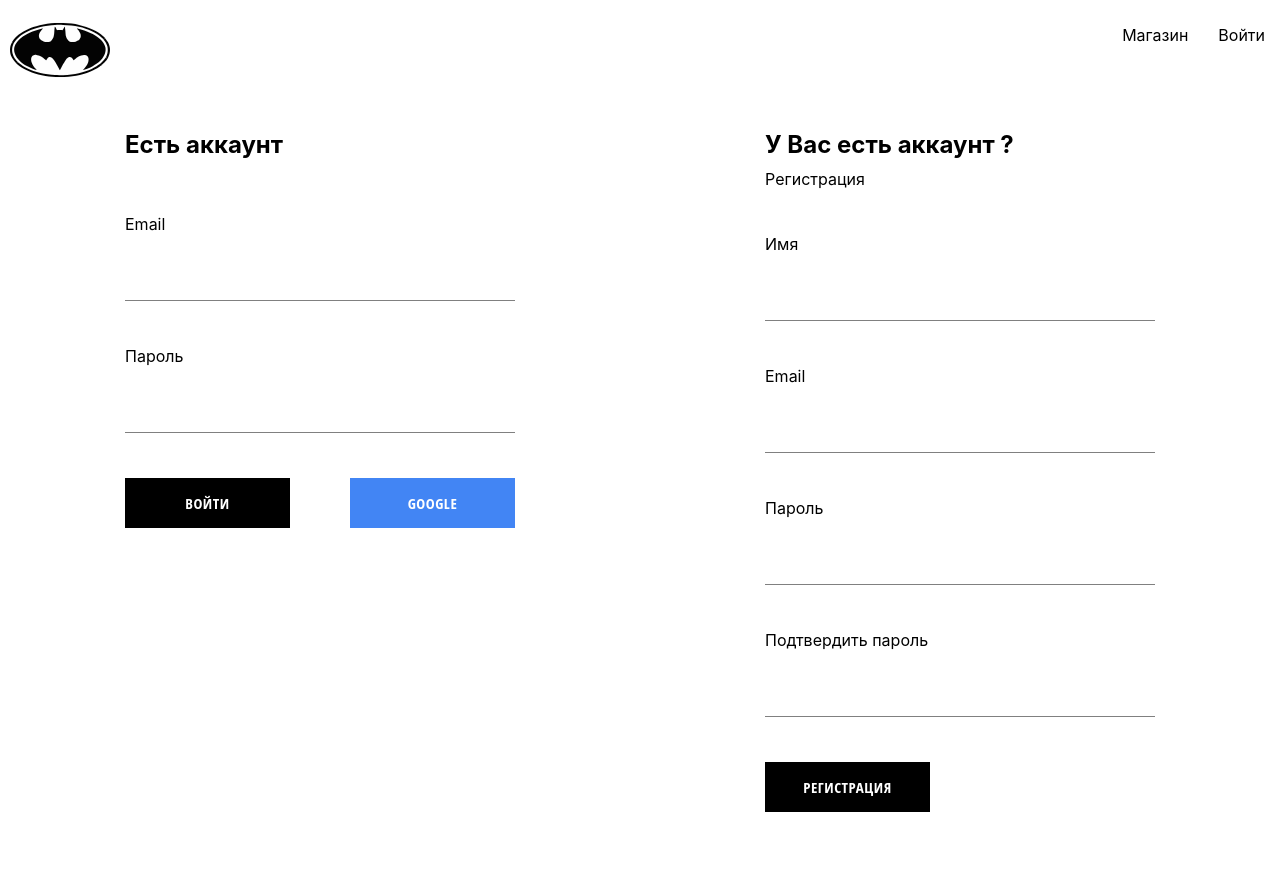
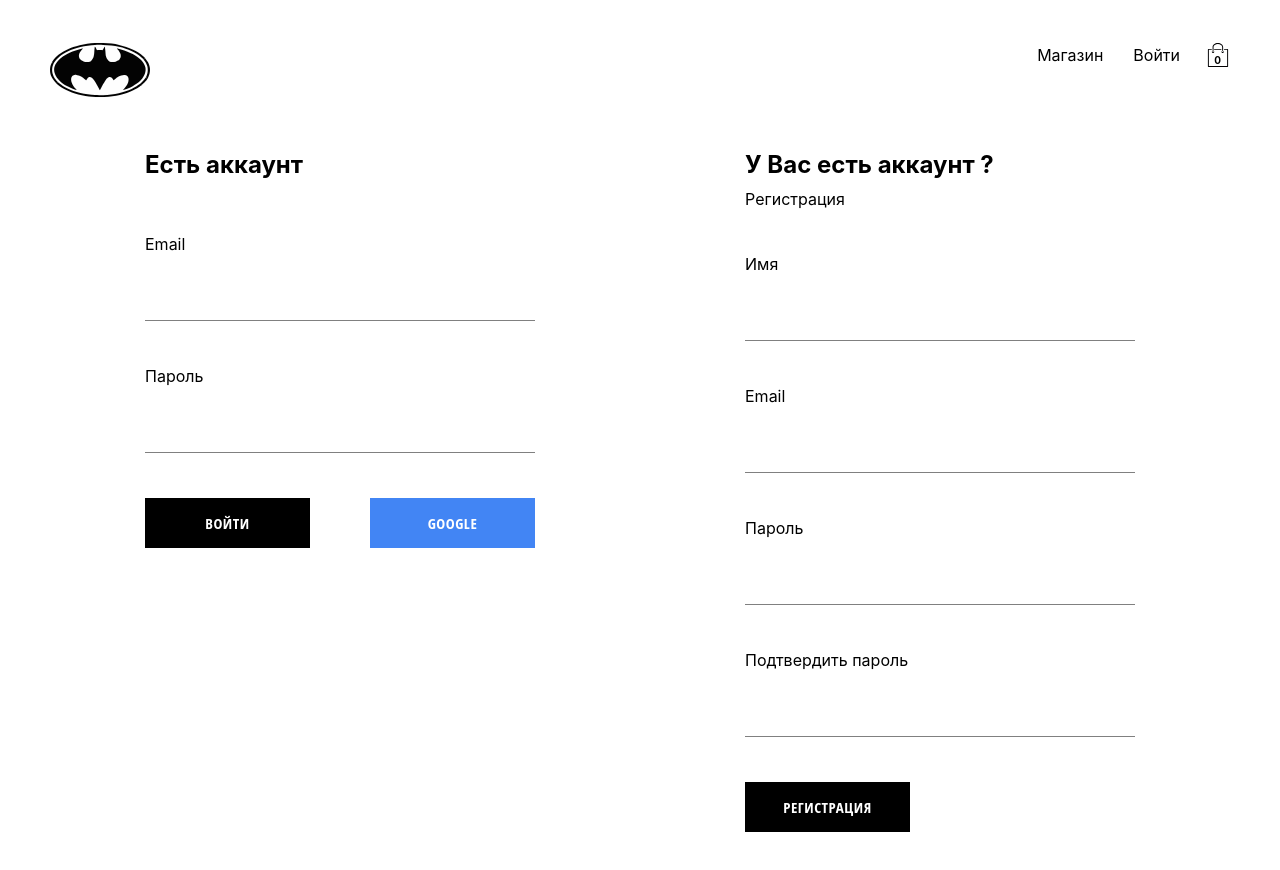
Before and after one commit to leshden/batman-shop, a React (Create React App) app: page /sign-in in a window 1280 px wide. Shown: the top 870 px of the page. Built offline with nearby package versions, Linux system fonts and the light colour scheme; no server answers.

Commit message:
cart-icon

```diff
--- /dev/null
+++ b/src/components/cart-dropdown/cart-dropdown.jsx
@@ -0,0 +1,13 @@
+import './cart-dropdown.scss';
+import Button from '../button/button';
+
+const CartDropdown = () => {
+  return (
+    <div className='cart-dropdown-container'>
+      <div className='cart-items' />
+      <Button>Оформить</Button>
+    </div>
+  );
+}
+
+export default CartDropdown;
--- /dev/null
+++ b/src/components/cart-dropdown/cart-dropdown.scss
@@ -0,0 +1,29 @@
+.cart-dropdown-container {
+  position: absolute;
+  width: 240px;
+  height: 340px;
+  display: flex;
+  flex-direction: column;
+  padding: 20px;
+  border: 1px solid black;
+  background-color: white;
+  top: 90px;
+  right: 40px;
+  z-index: 5;
+
+  .empty-message {
+    font-size: 18px;
+    margin: 50px auto;
+  }
+
+  .cart-items {
+    height: 240px;
+    display: flex;
+    flex-direction: column;
+    overflow: scroll;
+  }
+
+  button {
+    margin-top: auto;
+  }
+}
--- /dev/null
+++ b/src/components/cart-icon/cart-icon.jsx
@@ -0,0 +1,17 @@
+import './cart-icon.scss';
+import {useContext} from 'react';
+import {ReactComponent as ShoppingIcon} from '../../assets/shopping-bag.svg';
+import {CartContext} from '../../contexts/cart';
+
+const CartIcon = () => {
+  const {isCartOpen, setIsCartOpen} = useContext(CartContext);
+  const toggleIsCartOpen = () => setIsCartOpen(!isCartOpen);
+  return(
+    <div className='cart-icon-container' onClick={toggleIsCartOpen}>
+      <ShoppingIcon className='shopping-icon' />
+      <span className='item-count'>0</span>
+    </div>
+  );
+}
+
+export default CartIcon;
--- /dev/null
+++ b/src/components/cart-icon/cart-icon.scss
@@ -0,0 +1,21 @@
+.cart-icon-container {
+  width: 45px;
+  height: 45px;
+  position: relative;
+  display: flex;
+  align-items: center;
+  justify-content: center;
+  cursor: pointer;
+
+  .shopping-icon {
+    width: 24px;
+    height: 24px;
+  }
+
+  .item-count {
+    position: absolute;
+    font-size: 10px;
+    font-weight: bold;
+    bottom: 12px;
+  }
+}
--- /dev/null
+++ b/src/contexts/cart.jsx
@@ -0,0 +1,16 @@
+import {createContext, useState} from 'react';
+
+export const CartContext = createContext({
+  isCartOpen: false,
+  setIsCartOpen: () => {}
+});
+
+export const CartProvider = ({children}) => {
+  const [isCartOpen, setIsCartOpen] = useState(false);
+  const value = {isCartOpen, setIsCartOpen};
+  return(
+    <CartContext.Provider value={value}>
+      {children}
+    </CartContext.Provider>
+  );
+}
--- a/src/index.css
+++ b/src/index.css
@@ -5,6 +5,8 @@
 }
 
 body {
+  margin: 0;
+  padding: 20px 40px;
   font-family: -apple-system, BlinkMacSystemFont, 'Segoe UI', 'Roboto', 'Oxygen',
     'Ubuntu', 'Cantarell', 'Fira Sans', 'Droid Sans', 'Helvetica Neue',
     sans-serif;
--- a/src/index.js
+++ b/src/index.js
@@ -6,6 +6,7 @@
 import reportWebVitals from './reportWebVitals';
 import {UserProvider} from './contexts/user';
 import {ProductsProvider} from './contexts/products';
+import {CartProvider} from './contexts/cart';
 
 const root = ReactDOM.createRoot(document.getElementById('root'));
 root.render(
@@ -13,7 +14,9 @@
     <BrowserRouter>
       <UserProvider>
         <ProductsProvider>
-          <App />
+          <CartProvider>
+            <App />
+          </CartProvider>
         </ProductsProvider>
       </UserProvider>
     </BrowserRouter>
--- a/src/routes/menu/menu.jsx
+++ b/src/routes/menu/menu.jsx
@@ -3,11 +3,13 @@
 import {Outlet, Link} from 'react-router-dom';
 import {ReactComponent as Logo} from '../../assets/logo.svg'
 import {UserContext} from '../../contexts/user';
-
+import {CartContext} from '../../contexts/cart';
+import CartIcon from '../../components/cart-icon/cart-icon';
+import CartDropdown from '../../components/cart-dropdown/cart-dropdown';
 
 function Menu() {
   const {currentUser, setCurrentUser} = useContext(UserContext);
-  console.log(currentUser);
+  const {isCartOpen} = useContext(CartContext);
 
   const signOutHandler = () => {
     setCurrentUser(null);
@@ -29,8 +31,9 @@
               Войти
             </Link>)
           }
-
+          <CartIcon />
         </div>
+        { isCartOpen && <CartDropdown />}
       </div>
       <Outlet />
     </Fragment>
```
